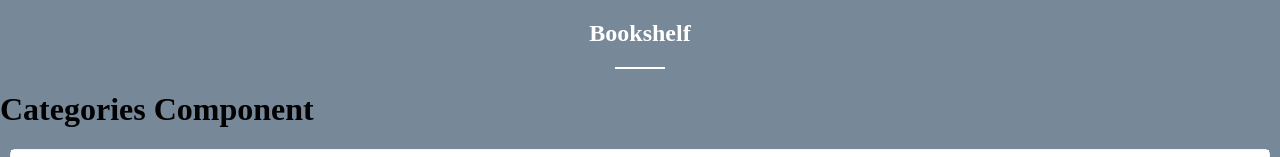
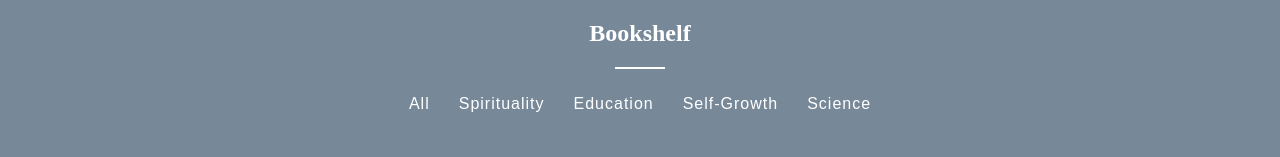
Before and after one commit to JordanShankle/bookshelf, a React (Create React App) app: page / in a window 1280 px wide. Shown: the top 157 px of the page. Built offline with nearby package versions, Linux system fonts and the light colour scheme.

Commit message:
Add buttons and functionality to search for books by category.

```diff
--- a/src/App.js
+++ b/src/App.js
@@ -24,11 +24,11 @@ const App = () => {
   const filterBooks = (category) => {
 
     if (category === 'all') {
-      setBooks(books);
+      setBooks(booksData);
       return;
     }
 
-    const newBooks = books.filter((book) => book.category === category)
+    const newBooks = booksData.filter((book) => book.category === category)
     setBooks(newBooks)
   }
 
--- a/src/components/Categories/Categories.js
+++ b/src/components/Categories/Categories.js
@@ -1,6 +1,28 @@
-const Categories = () => {
+// Sass
+import './Categories.scss'
+
+const Categories = ({ categories, filterBooks }) => {
     return (
-        <h1>Categories Component</h1>    );
+        <div className="btn-container">
+
+            {
+                categories.map((category, index) => {
+                    return (
+                        <button
+                            type='button'
+                            key={index}
+                            className="filter-btn"
+                            onClick={() => filterBooks(category)}
+                        >
+                            {category}
+                        </button>
+                    )
+                })
+            }
+
+
+        </div>
+    );
 }
 
 export default Categories;
--- a/src/components/Categories/Categories.scss
+++ b/src/components/Categories/Categories.scss
@@ -0,0 +1,30 @@
+// Partials
+@use "../../styles/partials/global" as *;
+@use "../../styles/partials/variables" as *;
+@use "../../styles/partials/mixins" as *;
+
+.btn-container {
+  margin-bottom: 4rem;
+  display: flex;
+  justify-content: center;
+  flex-wrap: wrap;
+}
+
+.filter-btn {
+  background: transparent;
+  border-color: transparent;
+  font-size: 1.6rem;
+  text-transform: capitalize;
+  margin: 0 0.5rem;
+  letter-spacing: 1px;
+  padding: 0.375rem 0.75rem;
+  color: white;
+  cursor: pointer;
+  transition: all 0.3s linear;
+  border-radius: 0.4rem;
+
+  &:hover {
+    background-color: white;
+    color: lightslategray;
+  }
+}
```
